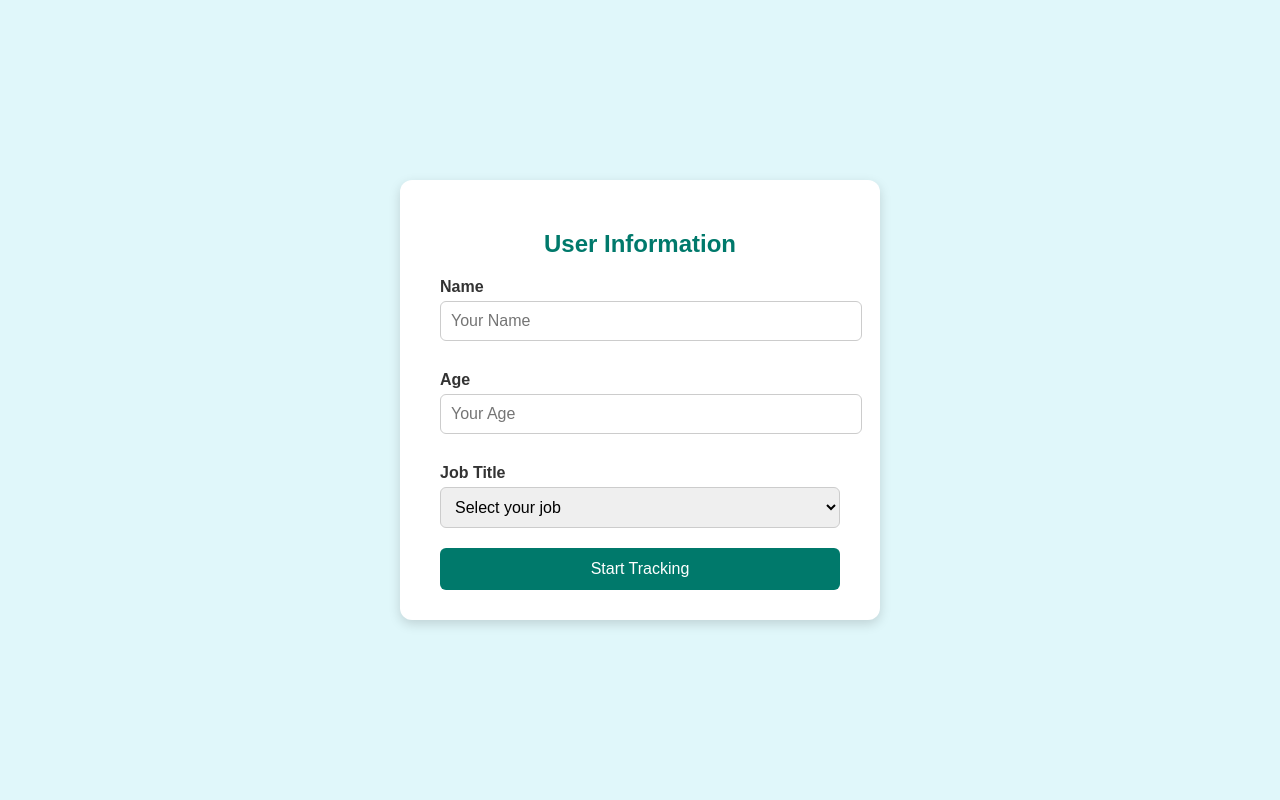
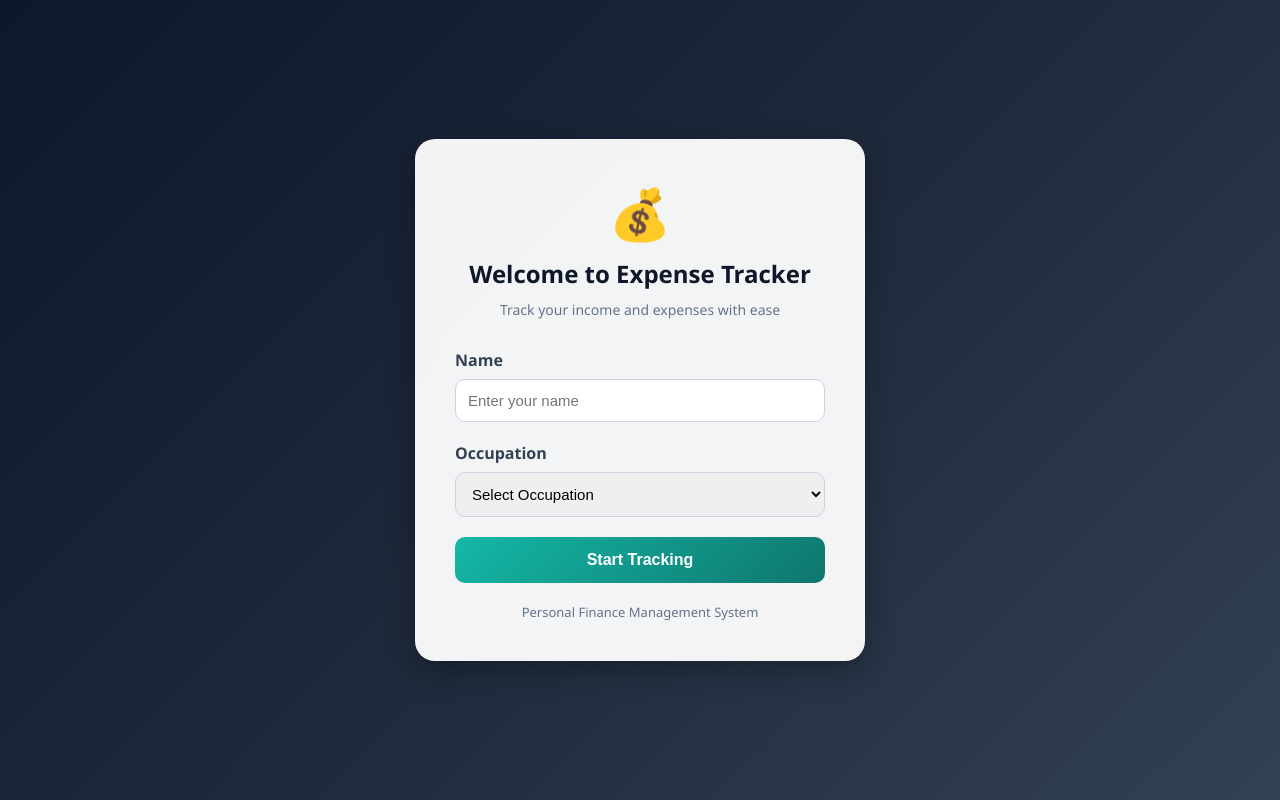
Before and after one commit to abdulsk-25/-Expense-tracker, a Flask app: page /login in a window 1280 px wide. Run offline with Flask 3, Linux system fonts and the light colour scheme.

Commit message:
Update login.html

```diff
--- a/templates/login.html
+++ b/templates/login.html
@@ -3,91 +3,150 @@
 <head>
 <meta charset="UTF-8">
 <meta name="viewport" content="width=device-width, initial-scale=1.0">
-    <title>User Info - Expense Tracker</title>
+<title>Expense Tracker</title>
+
 <style>
-        body {
-            font-family: Arial, sans-serif;
-            background-color: #e0f7fa;
-            display: flex;
-            align-items: center;
-            justify-content: center;
-            height: 100vh;
-            margin: 0;
+
+*{
+    margin:0;
+    padding:0;
+    box-sizing:border-box;
 }
 
-        .login-container {
-            background: white;
-            padding: 30px 40px;
-            border-radius: 12px;
-            box-shadow: 0 4px 12px rgba(0, 0, 0, 0.15);
-            max-width: 400px;
-            width: 100%;
+body{
+    font-family:'Segoe UI',sans-serif;
+    background:linear-gradient(135deg,#0f172a,#1e293b,#334155);
+    min-height:100vh;
+    display:flex;
+    justify-content:center;
+    align-items:center;
+    padding:20px;
 }
 
-        h2 {
-            text-align: center;
-            margin-bottom: 20px;
-            color: #00796b;
+.login-container{
+    width:100%;
+    max-width:450px;
+    background:rgba(255,255,255,0.95);
+    backdrop-filter:blur(10px);
+    padding:40px;
+    border-radius:20px;
+    box-shadow:0 10px 30px rgba(0,0,0,0.3);
 }
 
-        label {
-            font-weight: bold;
-            display: block;
-            margin-top: 10px;
-            margin-bottom: 5px;
-            color: #333;
+.logo{
+    font-size:50px;
+    text-align:center;
+    margin-bottom:10px;
 }
 
-        input[type="text"],
-        input[type="number"],
-        select {
-            width: 100%;
-            padding: 10px;
-            margin-bottom: 20px;
-            border: 1px solid #ccc;
-            border-radius: 6px;
-            font-size: 1em;
+h2{
+    text-align:center;
+    color:#0f172a;
+    margin-bottom:10px;
 }
 
-        button {
-            width: 100%;
-            padding: 12px;
-            background-color: #00796b;
-            color: white;
-            border: none;
-            border-radius: 6px;
-            font-size: 1em;
-            cursor: pointer;
-            transition: background-color 0.3s ease;
+.subtitle{
+    text-align:center;
+    color:#64748b;
+    margin-bottom:30px;
+    font-size:14px;
 }
 
-        button:hover {
-            background-color: #004d40;
+label{
+    display:block;
+    margin-bottom:8px;
+    color:#334155;
+    font-weight:600;
 }
+
+input,
+select{
+    width:100%;
+    padding:12px;
+    border:1px solid #cbd5e1;
+    border-radius:10px;
+    margin-bottom:20px;
+    font-size:15px;
+}
+
+input:focus,
+select:focus{
+    outline:none;
+    border-color:#14b8a6;
+}
+
+button{
+    width:100%;
+    padding:14px;
+    border:none;
+    border-radius:10px;
+    background:linear-gradient(135deg,#14b8a6,#0f766e);
+    color:white;
+    font-size:16px;
+    font-weight:600;
+    cursor:pointer;
+    transition:0.3s;
+}
+
+button:hover{
+    transform:translateY(-2px);
+}
+
+.footer-text{
+    text-align:center;
+    margin-top:20px;
+    color:#64748b;
+    font-size:13px;
+}
+
 </style>
+
 </head>
+
 <body>
+
 <div class="login-container">
-        <h2>User Information</h2>
+
+    <div class="logo">💰</div>
+
+    <h2>Welcome to Expense Tracker</h2>
+
+    <p class="subtitle">
+        Track your income and expenses with ease
+    </p>
+
     <form action="/start" method="POST">
-            <label for="name">Name</label>
-            <input type="text" id="name" name="name" placeholder="Your Name" required>
 
-            <label for="age">Age</label>
-            <input type="number" id="age" name="age" placeholder="Your Age" min="1" max="120" required>
+        <label>Name</label>
+        <input
+            type="text"
+            name="name"
+            placeholder="Enter your name"
+            required
+        >
 
-            <label for="job">Job Title</label>
-            <select id="job" name="job" required>
-                <option value="" disabled selected>Select your job</option>
+        <label>Occupation</label>
+        <select name="job" required>
+            <option value="" disabled selected>Select Occupation</option>
             <option value="Software Engineer">Software Engineer</option>
             <option value="Teacher">Teacher</option>
             <option value="Student">Student</option>
             <option value="Self-employed">Self-employed</option>
+            <option value="Business">Business</option>
             <option value="Other">Other</option>
         </select>
 
-            <button type="submit">Start Tracking</button>
+        <button type="submit">
+            Start Tracking
+        </button>
+
     </form>
+
+    <div class="footer-text">
+        Personal Finance Management System
     </div>
+
+</div>
+
 </body>
 </html>
```
Lines whose indentation alone changed are shown as unchanged.
